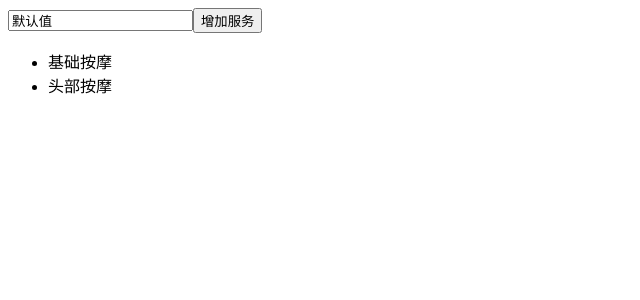
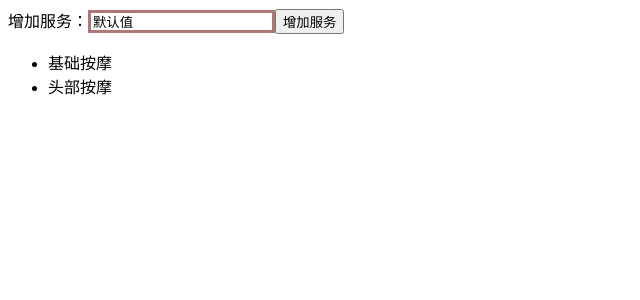
Before and after one commit to xmlg/ReacteDemo, a React (Create React App) app: page / in a window 1280 px wide. Shown: the top 300 px of the page, without its empty margins (0-640 px from the left). Built offline with nearby package versions, Linux system fonts and the light colour scheme.

Commit message:
引入css ，绚烂hlml,input的框

```diff
--- a/src/XiaoJieJie.js
+++ b/src/XiaoJieJie.js
@@ -1,5 +1,5 @@
 import React ,{Component,Fragment} from 'react'
-
+import './style.css'
 class XiaJieJie extends Component{
     constructor(props){
         super(props)
@@ -13,13 +13,22 @@ class XiaJieJie extends Component{
             // <div>
             <Fragment>
                 <div>
-                    <input value={this.state.inputValue} onChange={this.inputChange.bind(this)}/>
+                    <label htmlFor="jspang">增加服务：</label>
+                    <input  id="jspang" className="input" value={this.state.inputValue} onChange={this.inputChange.bind(this)}/>
                     <button onClick={this.addList.bind(this)}>增加服务</button>
                 </div>
                 <ul className='list'>
                      {
                         this.state.list.map((item,index)=>{
-                            return<li key={index+item}>{item}</li>
+                            return(
+                                <li
+                                    key={index+item}
+                                    onClick={this.deleItem.bind(this,index)}
+                                    dangerouslySetInnerHTML={{__html:item}}
+                                    >
+                                    {/* {item} */}
+                                </li>
+                            )
                         })
                      }
                 </ul>
@@ -33,11 +42,21 @@ class XiaJieJie extends Component{
             inputValue:e.target.value
         })
     }
-    addList(e){
+    addList(){
         this.setState({
             list:[...this.state.list,this.state.inputValue],
             inputValue:''
         })
     }
+    //删除项
+    deleItem(index){
+        console.log(index);
+        let list =this.state.list;
+        list.splice(index,1);
+        this.setState({
+            list: list
+        })
+    }
+
 }
 export default XiaJieJie
--- /dev/null
+++ b/src/style.css
@@ -0,0 +1 @@
+.input{border:3px solid #ae7777}
```
